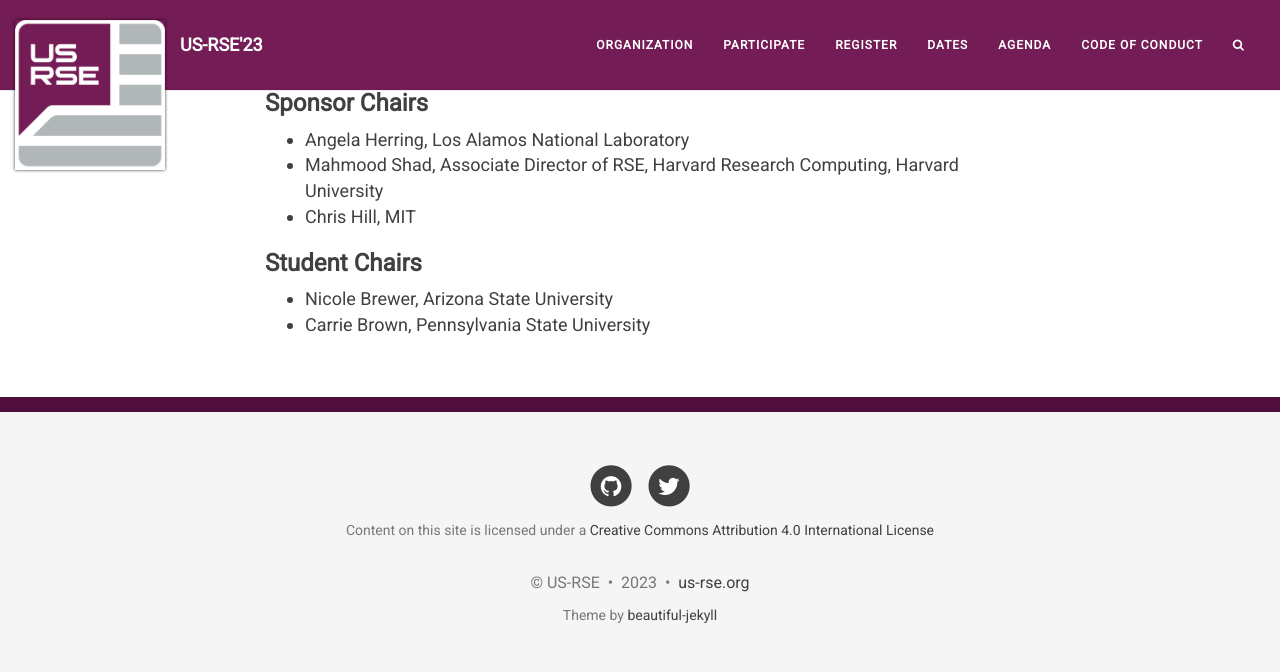
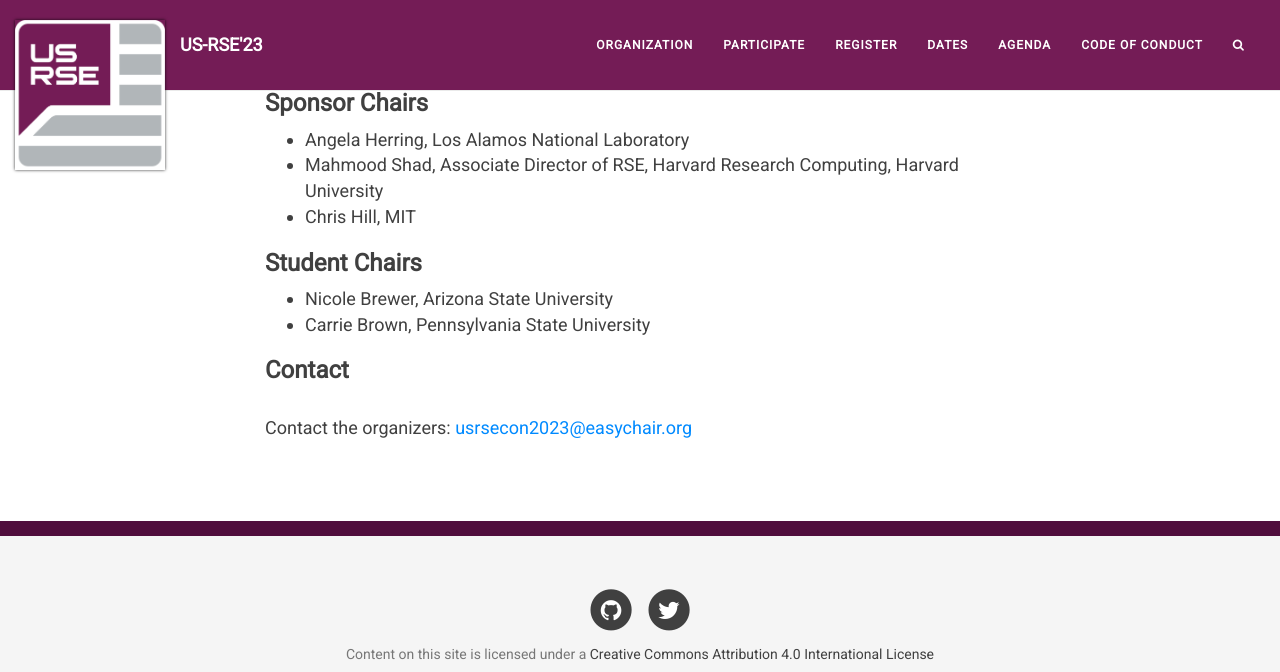
Before and after one commit to USRSE/usrse23, a Jekyll site: the page built from pages/organization.md, in a window 1280 px wide and 900 px high, scrolled down 620 px, cut to the strip 0-672 px from the top of the window. Built offline with Jekyll 4.4.1, drawn with Linux system fonts in a browser that asks for light colours; nearby versions of some CDN libraries.

Commit message:
Update contact email

```diff
--- a/index.html
+++ b/index.html
@@ -40,6 +40,11 @@
   <li><b>Poster / Talk abstracts due</b>: Monday, June 19, 2023</li>
   <li><b>Conference Date</b>: October 16-18, 2023, Chicago, IL</li>
   </ul>
+
+  <h3> Have questions? </h3>
+  <p>
+  Contact the organizers at <a href="mailto:usrsecon2023@easychair.org">usrsecon2023@easychair.org</a>.
+  </p>
 
 </div>
 
--- a/pages/organization.md
+++ b/pages/organization.md
@@ -34,3 +34,7 @@
 ### Student Chairs
 - Nicole Brewer, Arizona State University
 - Carrie Brown, Pennsylvania State University
+
+### Contact
+
+Contact the organizers: [usrsecon2023@easychair.org](mailto:usrsecon2023@easychair.org)
```
Also changed, not shown: pages/participate.md (+1 -1 lines).
